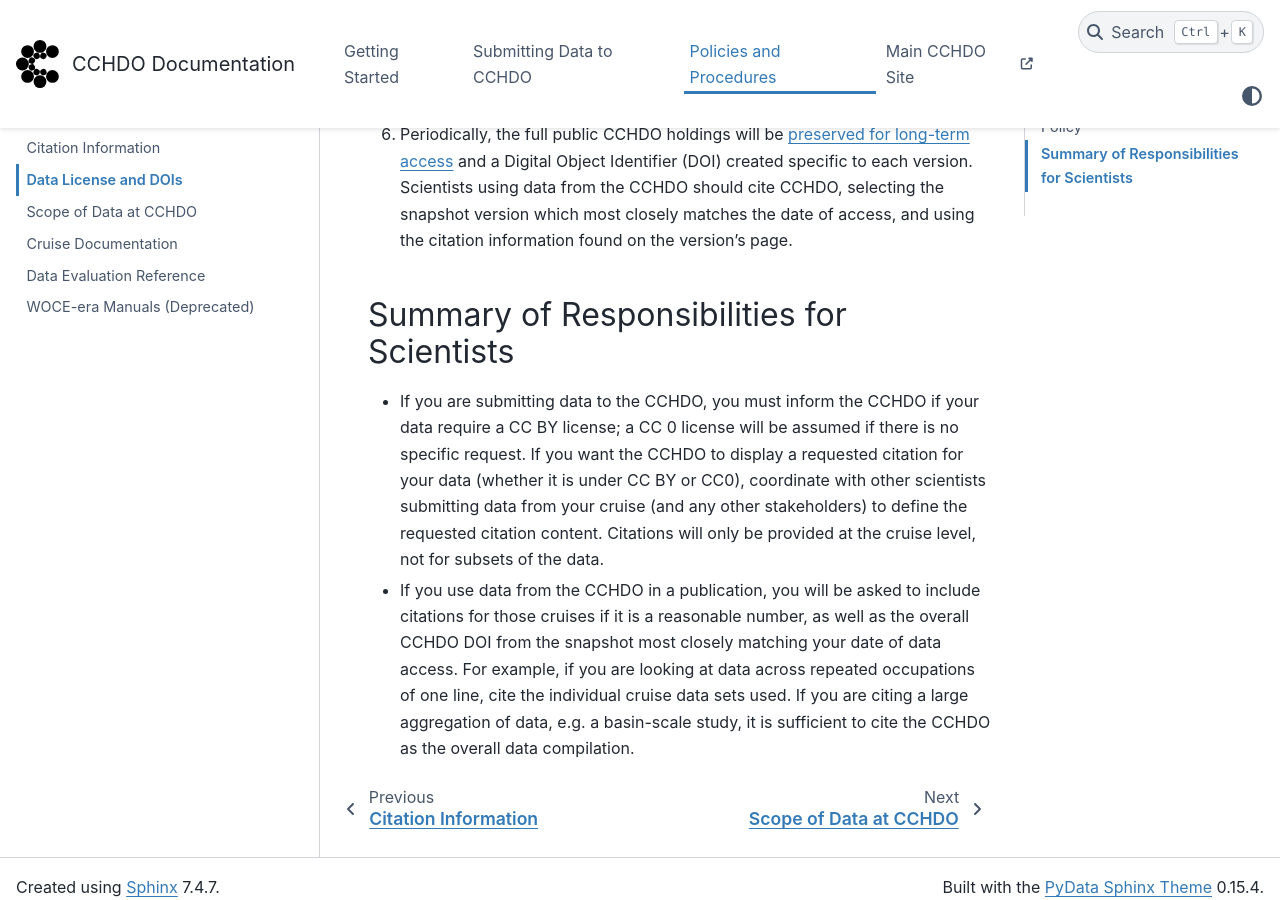
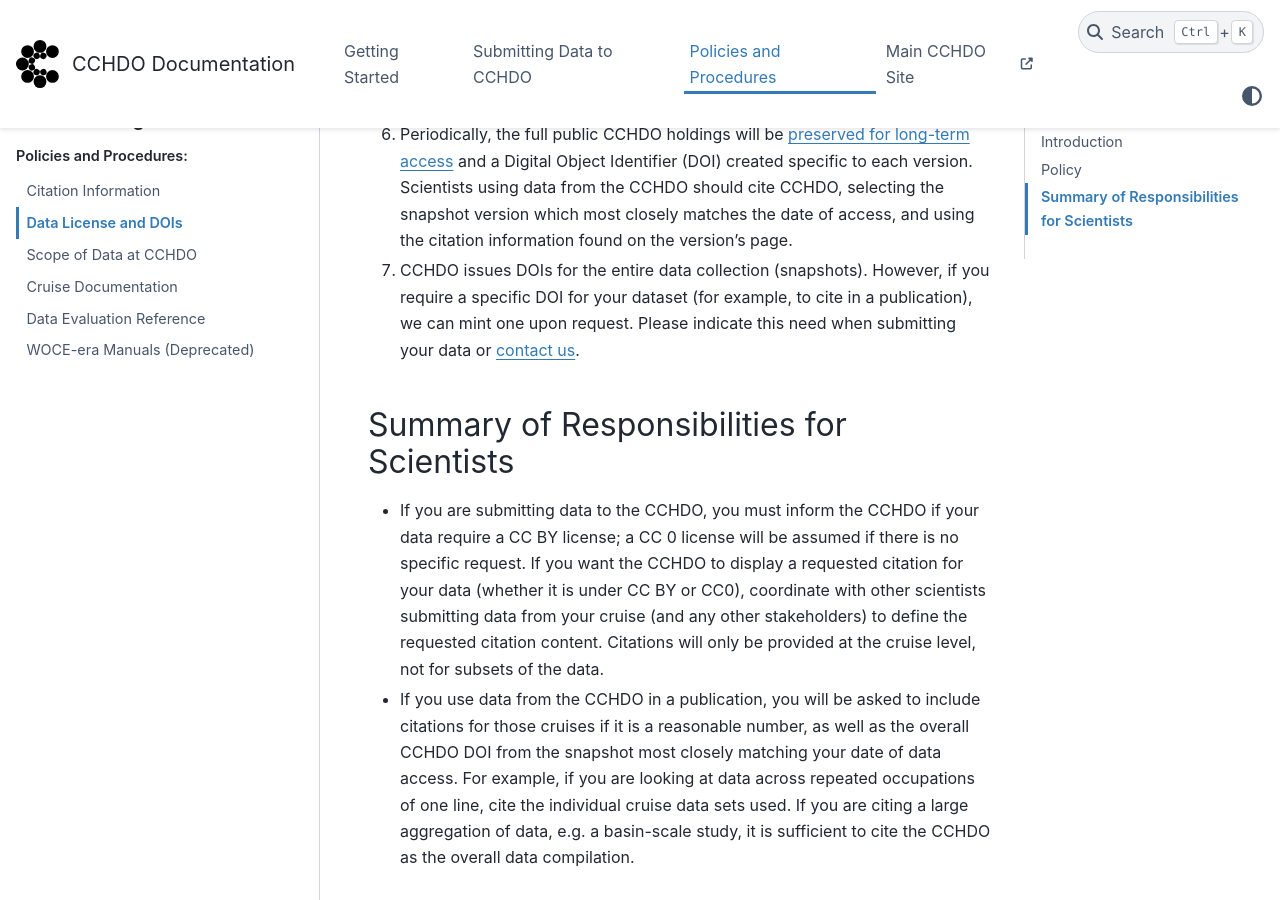
Before and after one commit to cchdo/cchdo-learning-and-guides, a Sphinx documentation site: the page built from docs/policies_and_procedures/data_license.md, in a window 1280 px wide and 900 px high, scrolled down 1370 px. Built offline with Sphinx 7.4.7 and the PyData theme 0.15.4, drawn with Linux system fonts in a browser that asks for light colours; pages that are not in the unit, such as notebooks, are missing from menus; some of the changed lines change nothing that is shown.

Commit message:
Update data_license.md
Add bullet about requesting DOI

```diff
--- a/docs/policies_and_procedures/data_license.md
+++ b/docs/policies_and_procedures/data_license.md
@@ -1,5 +1,5 @@
 # Data License and DOIs
-:version: 2023-11-01
+:version: 2025-12-01
 
 ## Introduction
 
@@ -21,6 +21,7 @@
 1. Scientists publishing from data in the CCHDO's holdings are asked to keep track of and include individual citations for the data they have used, when reasonable.
 1. Periodically, the full public CCHDO holdings will be [preserved for long-term access](https://doi.org/10.6075/J0CCHAM8) and a Digital Object Identifier (DOI) created specific to each version.
    Scientists using data from the CCHDO should cite CCHDO, selecting the snapshot version which most closely matches the date of access, and using the citation information found on the version’s page.
+1. CCHDO issues DOIs for the entire data collection (snapshots). However, if you require a specific DOI for your dataset (for example, to cite in a publication), we can mint one upon request. Please indicate this need when submitting your data or [contact us](https://cchdo.ucsd.edu/contact).
 
 ## Summary of Responsibilities for Scientists
 * If you are submitting data to the CCHDO, you must inform the CCHDO if your data require a CC BY license; a CC 0 license will be assumed if there is no specific request.
```
